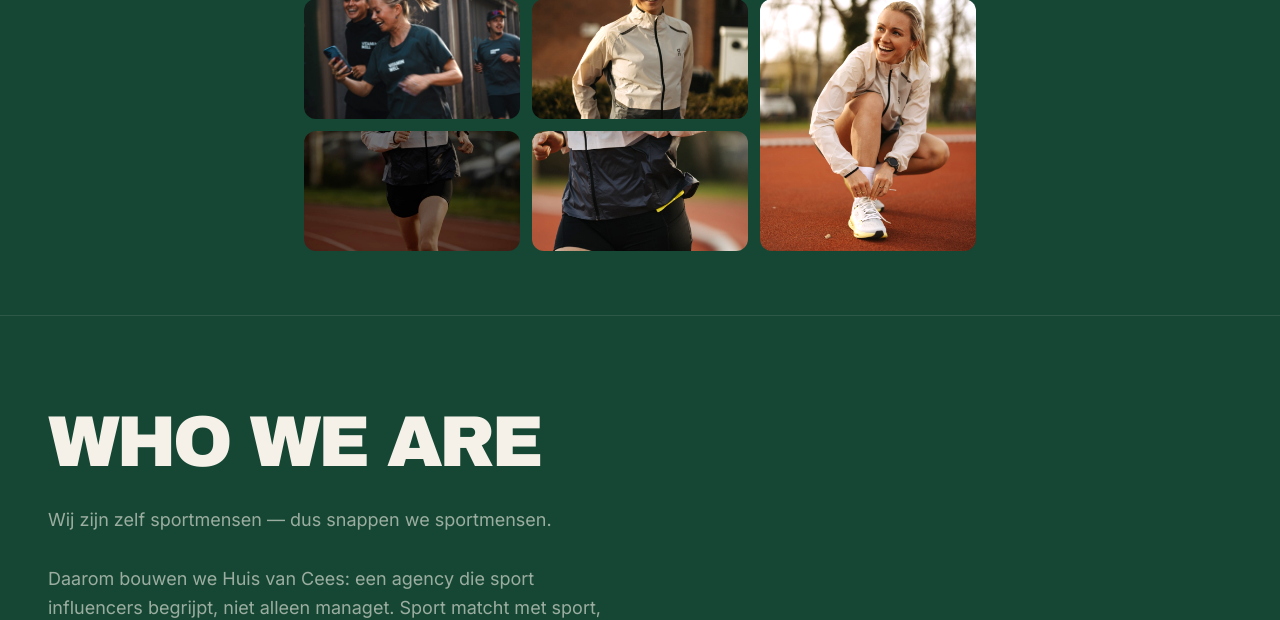
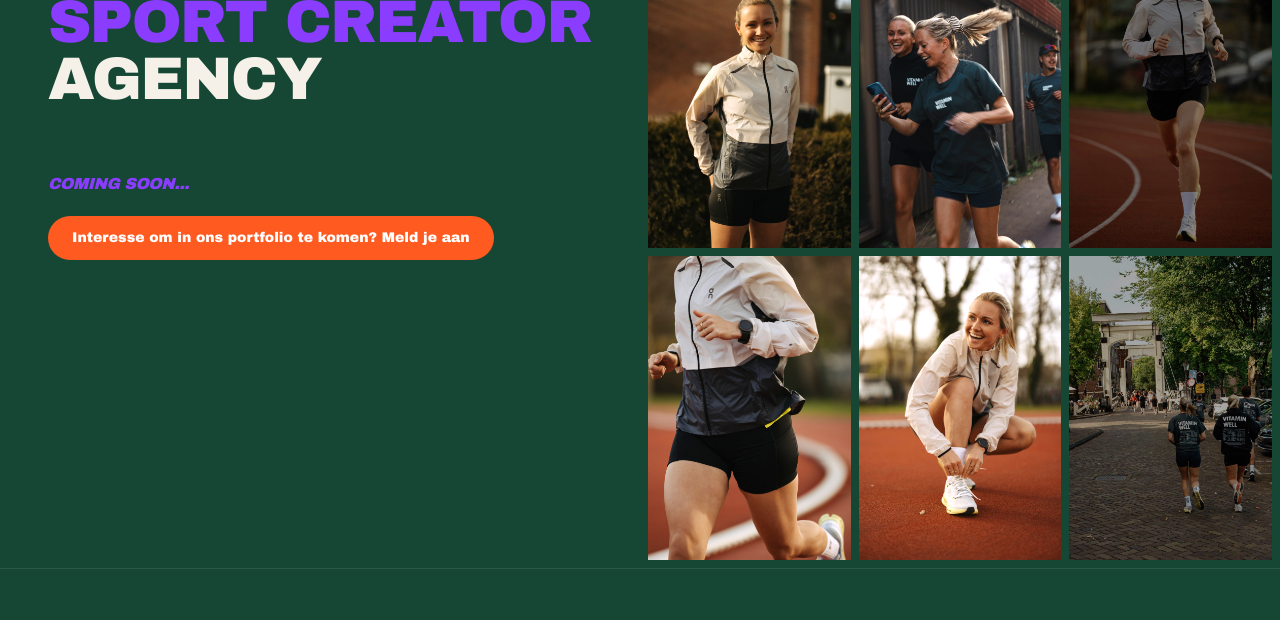
Before and after one commit to charlottetti2026/huis-van-cees, a React (Vite) app: page / in a window 1280 px wide. Shown: the part 440-1060 px from the top of the page. Built offline with nearby package versions, Linux system fonts and the light colour scheme.

Commit message:
Split-screen hero met camera-roll fotostrip, foto zichtbaar bij What We Stand For

```diff
--- a/src/App.tsx
+++ b/src/App.tsx
@@ -121,9 +121,10 @@ function Hero() {
 
   return (
     <section
-      className="flex flex-col items-center px-6 pt-4 pb-16 text-center"
+      className="lg:grid lg:min-h-[calc(100vh-64px)] lg:grid-cols-2"
       style={{ backgroundColor: GREEN, color: OFF_WHITE }}
     >
+      <div className="flex flex-col items-center px-6 pt-4 pb-16 text-center lg:items-start lg:justify-center lg:px-12 lg:py-16 lg:text-left">
         <h1 className="font-display mt-1 max-w-3xl text-4xl leading-[0.95] tracking-tight uppercase sm:text-6xl">
           Your next
           <br />
@@ -147,45 +148,45 @@ function Hero() {
         >
           Interesse om in ons portfolio te komen? Meld je aan
         </button>
+      </div>
 
-      <Reveal className="flex w-full flex-col items-center">
-        <FlyInPhotos />
-      </Reveal>
+      <CameraRoll />
     </section>
   )
 }
 
-const FLY_IN_PHOTOS = [
+const ROLL_PHOTOS = [
+  '/portfolio/rs-1.jpg',
+  '/portfolio/on-1.jpg',
+  '/portfolio/rs-2.jpg',
+  '/portfolio/on-2.jpg',
   '/portfolio/rs-3.jpg',
-  '/portfolio/on-2.jpg',
-  '/portfolio/on-1.jpg',
   '/portfolio/on-3.jpg',
   '/portfolio/on-4.jpg',
+  '/portfolio/on-1.jpg',
+  '/portfolio/rs-2.jpg',
 ]
 
-function FlyInPhotos() {
-  const layout = [
-    'col-span-1 row-span-1',
-    'col-span-1 row-span-1',
-    'col-span-1 row-span-2',
-    'col-span-1 row-span-1',
-    'col-span-1 row-span-1',
-  ]
+function CameraRoll() {
   const directions: Array<'top' | 'bottom' | 'left' | 'right'> = [
     'left',
     'top',
     'right',
     'bottom',
     'left',
+    'right',
+    'top',
+    'bottom',
+    'left',
   ]
 
   return (
-    <div className="mt-8 grid w-full max-w-2xl auto-rows-[90px] grid-cols-3 gap-2 sm:auto-rows-[120px] sm:gap-3">
-      {FLY_IN_PHOTOS.map((src, i) => (
+    <div className="grid grid-cols-3 gap-2 px-6 pb-16 sm:px-12 lg:h-full lg:gap-2 lg:p-2 lg:pb-2">
+      {ROLL_PHOTOS.map((src, i) => (
         <Reveal
-          key={src}
-          className={layout[i]}
-          style={{ transitionDelay: `${i * 90}ms` }}
+          key={`${src}-${i}`}
+          className="aspect-square lg:aspect-auto lg:h-full"
+          style={{ transitionDelay: `${i * 80}ms` }}
           duration={500}
           from={directions[i]}
         >
@@ -193,7 +194,7 @@ function FlyInPhotos() {
             src={src}
             alt="Huis van Cees"
             style={{ filter: 'brightness(1.25) saturate(1.05)' }}
-            className="h-full w-full rounded-xl object-cover"
+            className="h-full w-full rounded-xl object-cover lg:rounded-none"
           />
         </Reveal>
       ))}
@@ -271,9 +272,13 @@ function WhatWeStandFor() {
       <img
         src="/portfolio/on-3.jpg"
         alt=""
-        className="absolute inset-0 h-full w-full object-cover opacity-20"
+        style={{ objectPosition: '85% center' }}
+        className="absolute inset-0 hidden h-full w-full object-cover opacity-70 sm:block"
       />
-      <div className="absolute inset-0" style={{ backgroundColor: `${GREEN}CC` }} />
+      <div
+        className="absolute inset-0"
+        style={{ background: `linear-gradient(to right, ${GREEN} 45%, transparent 100%)` }}
+      />
 
       <div className="relative">
         <Reveal>
```
Lines whose indentation alone changed are shown as unchanged.
